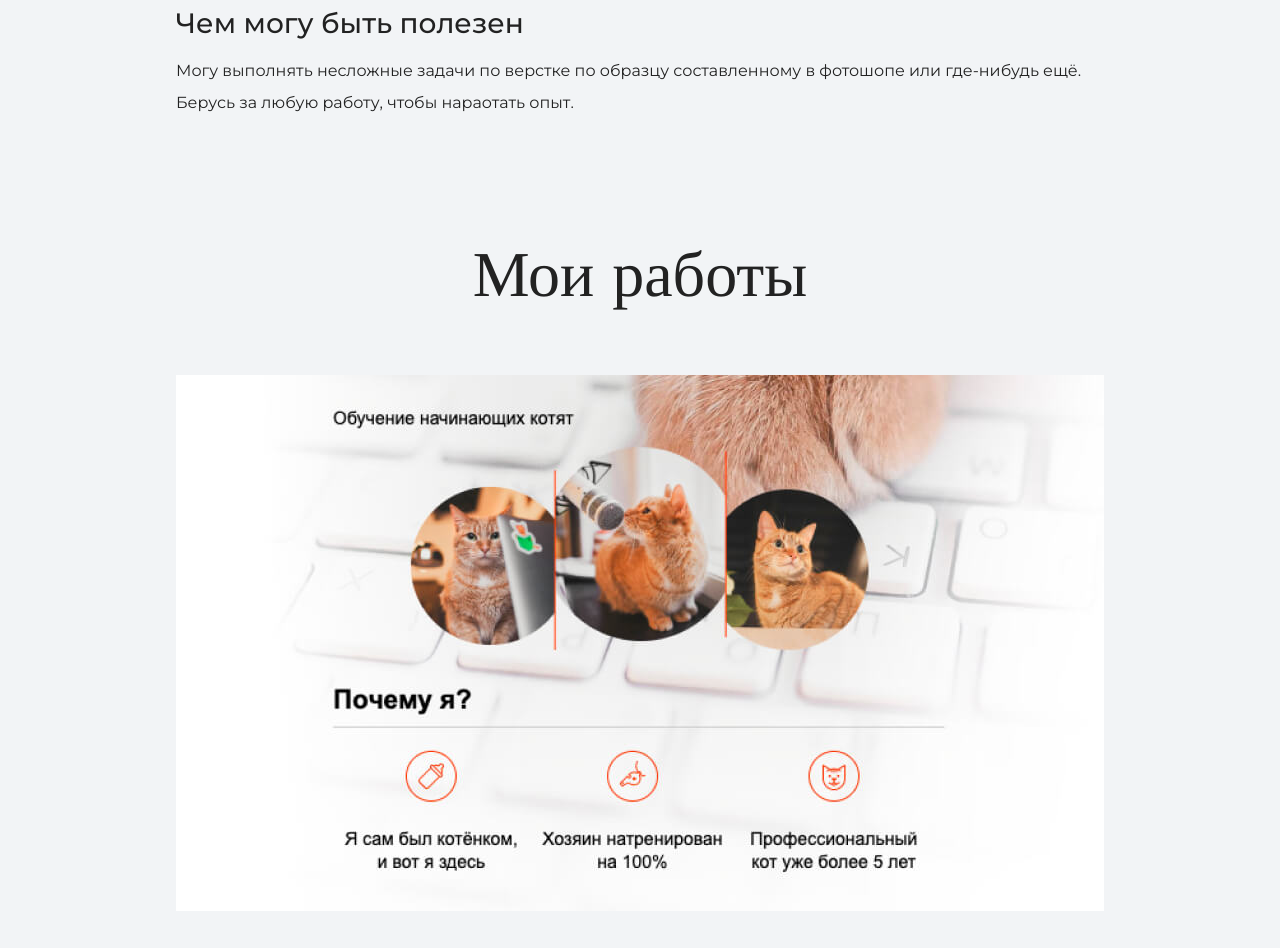
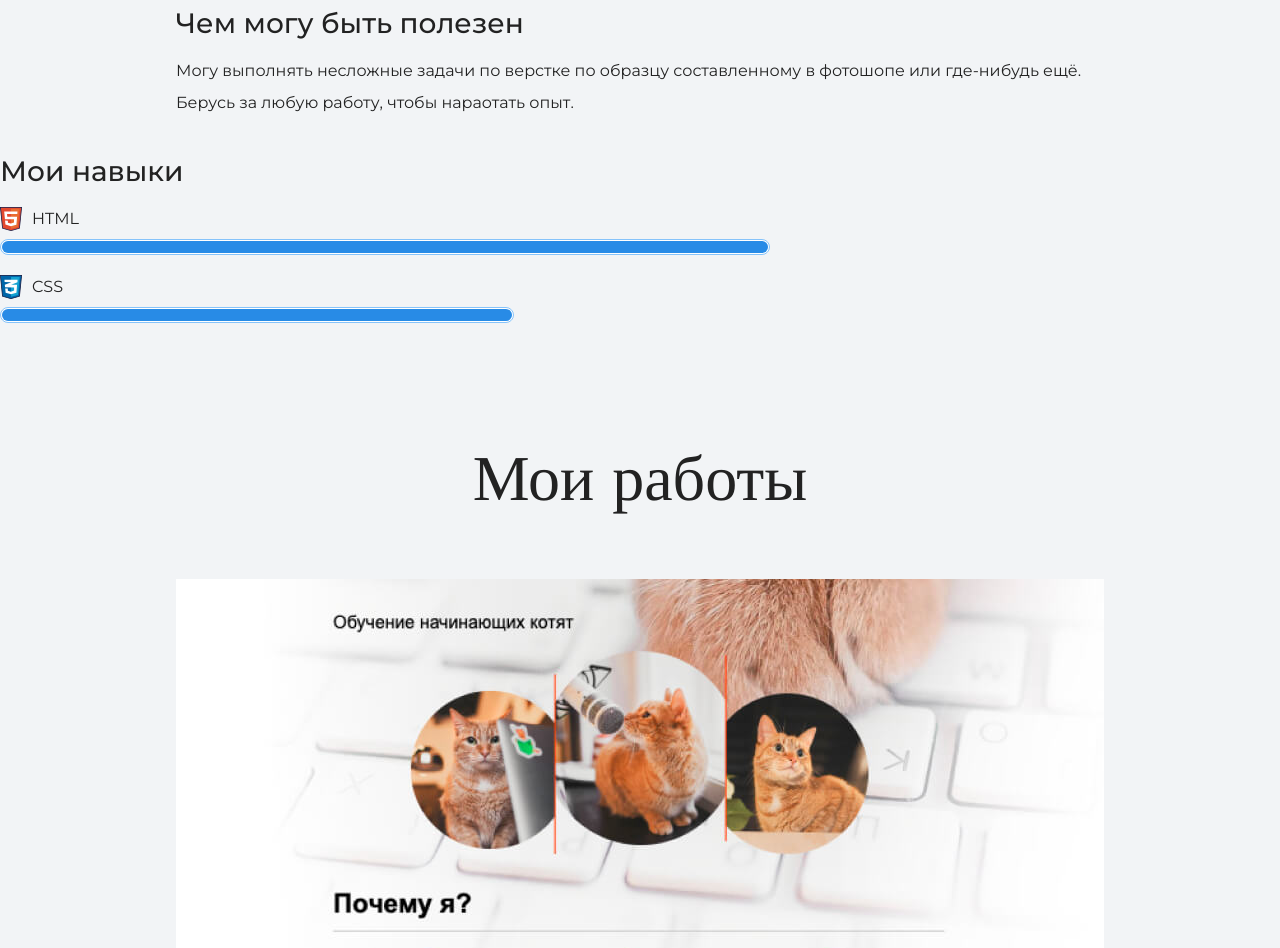
Before and after one commit to SSkorabelnikov/myportfolio, a plain HTML site: page index.html in a window 1280 px wide. Shown: the part 2216-3164 px from the top of the page. Drawn offline with nearby package versions, Linux system fonts and the light colour scheme.

Commit message:
Подключение блока навков

```diff
--- a/index.html
+++ b/index.html
@@ -34,7 +34,16 @@
       <p>Сдуваем пыль со своего диплома инженера-программиста. Поехали.</p>
       <h3>Чем могу быть полезен</h3>
       <p>Могу выполнять несложные задачи по верстке по образцу составленному в фотошопе или где-нибудь ещё. Берусь за любую работу, чтобы нараотать опыт.</p>
-      </div>
+      </div class="skills">
+        <h3>Мои навыки</h3>
+        <dl class="skills-list">
+          <dt class="skill-html">HTML</dt>
+          <dd class="level" style="width: 60%"><div>60%</div></dd>
+          <dt class="skill-css">CSS</dt>
+          <dd class="level" style="width: 40%"><div>40%</div></dd>
+        </dl>
+
+      <div>
     </section>
 
     <section class="portfolio">
```
